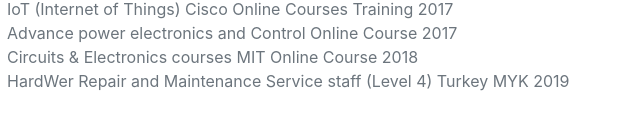
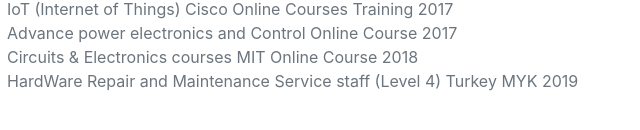
Before and after one commit to OMER-YILDIZ/cv, a plain HTML site: page index.html in a window 1280 px wide. Shown: the part 6160-6290 px from the top of the page, 353-993 px from the left. Drawn offline with nearby package versions, Linux system fonts and the light colour scheme; a web font is replaced by a local one.

Commit message:
Update index.html

```diff
--- a/index.html
+++ b/index.html
@@ -267,7 +267,7 @@
                         <li>
                             <span class="fa-li"><i class="fa-thin fa-gears"></i></span>
 
-                            HardWer Repair and Maintenance Service staff (Level 4) Turkey MYK 2019
+                            HardWare Repair and Maintenance Service staff (Level 4) Turkey MYK 2019
                         </li>
                     </ul>
                 </div>
```
